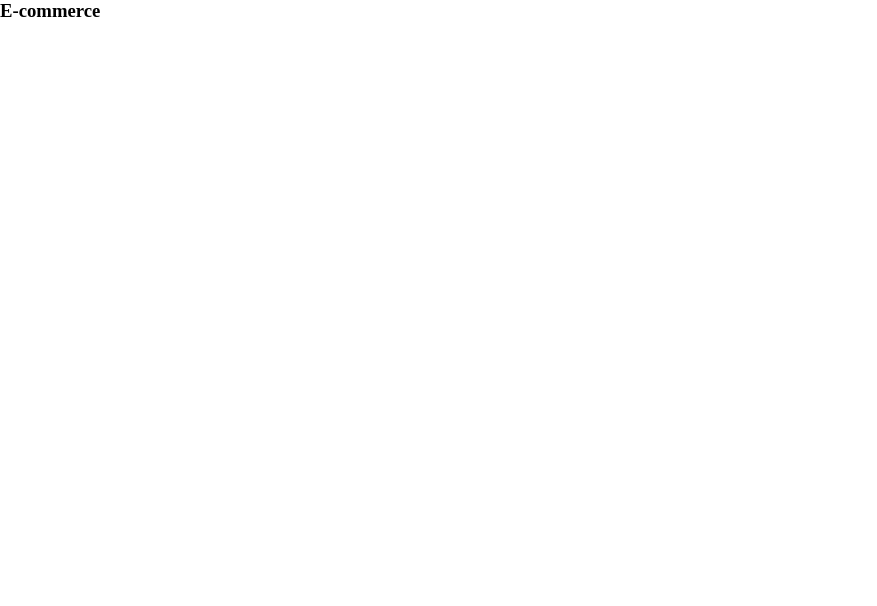
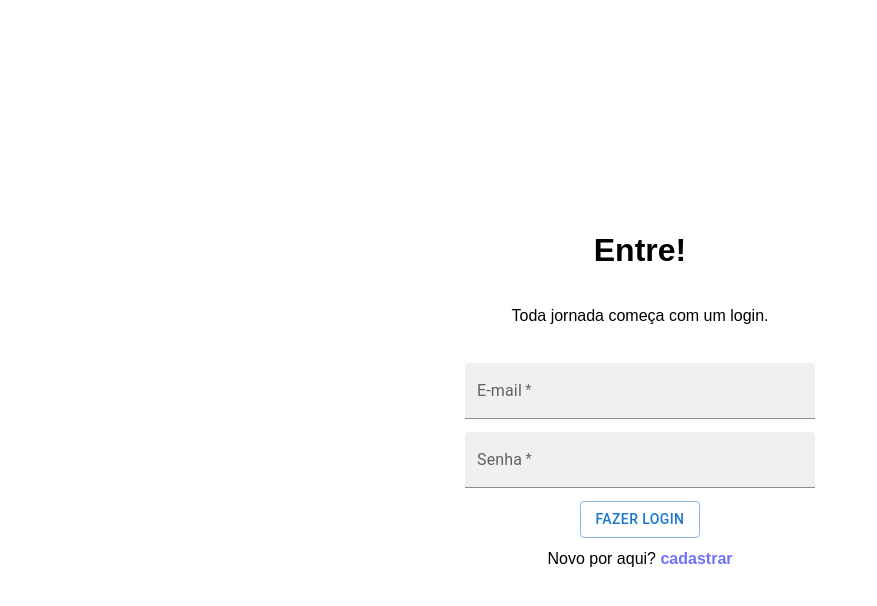
Before and after one commit to LucasPaulo001/E-commerce, a React (Vite) app in the folder client/: page /login in a window 1280 px wide. Shown: the top 606 px of the page, without its empty margins (0-877 px from the left). Built offline with nearby package versions, Linux system fonts and the light colour scheme.

Commit message:
feat: Estrutura de login e cadastro

```diff
--- a/client/src/App.jsx
+++ b/client/src/App.jsx
@@ -1,11 +1,21 @@
 import './App.css'
+import { BrowserRouter, Routes, Route } from "react-router-dom"
+
+//Componentes
+import { Register } from './pages/auth/register/Register'
+import { Login } from './pages/auth/login/Login'
 
 function App() {
 
   return (
-    <>
-      <h3>E-commerce</h3>
-    </>
+
+    <BrowserRouter>
+      <Routes>
+        <Route path='/register' element={<Register />} />
+        <Route path='/login' element={<Login />} />
+      </Routes>
+    </BrowserRouter>
+
   )
 }
 
--- /dev/null
+++ b/client/src/components/button/Button.jsx
@@ -0,0 +1,6 @@
+import * as React from 'react';
+import Button from '@mui/material/Button';
+
+export default function ButtonDefault({text, variant}) {
+  return <Button variant={variant}>{text}</Button>;
+}
--- /dev/null
+++ b/client/src/components/input/Input.jsx
@@ -0,0 +1,18 @@
+import TextField from "@mui/material/TextField";
+
+export const InputDefault = ({ label, value, onChange, type, required, error, fullWidth }) => {
+
+  return (
+
+    <TextField
+        label={label}
+        variant="filled"
+        onChange={onChange}
+        value={value}
+        type={type}
+        required={required}
+        error={error}
+        fullWidth={fullWidth}
+    />
+  );
+};
--- a/client/src/index.css
+++ b/client/src/index.css
@@ -2,4 +2,11 @@
   padding: 0;
   margin: 0;
   box-sizing: border-box;
+  font-family: Arial, Helvetica, sans-serif;
 }
+
+a{
+  text-decoration: none;
+  font-weight: bold;
+  color: rgb(113, 113, 255);
+}
--- /dev/null
+++ b/client/src/pages/auth/auth.module.css
@@ -0,0 +1,21 @@
+.container {
+  height: 100vh;
+  display: flex;
+  align-items: center;
+  justify-content: center;
+  flex-direction: column;
+  gap: 3vw;
+}
+
+.container form {
+  width: 350px;
+  display: flex;
+  flex-direction: column;
+  align-items: center;
+  justify-content: center;
+  gap: 1vw;
+}
+
+.localInput {
+  width: 100%;
+}
--- /dev/null
+++ b/client/src/pages/auth/login/Login.jsx
@@ -0,0 +1,37 @@
+import ButtonDefault from "../../../components/button/Button";
+import { InputDefault } from "../../../components/input/Input";
+import styles from "../auth.module.css";
+import { Link } from "react-router-dom";
+
+export const Login = () => {
+  return (
+    <div className={styles.container}>
+        <h1>Entre!</h1>
+        <p>Toda jornada começa com um login.</p>
+      <form>
+        <div className={styles.localInput}>
+          <InputDefault
+            fullWidth={true}
+            label={"E-mail"}
+            type={"email"}
+            required={true}
+          />
+        </div>
+
+        <div className={styles.localInput}>
+          <InputDefault
+            fullWidth={true}
+            label={"Senha"}
+            type={"password"}
+            required={true}
+          />
+        </div>
+        <ButtonDefault
+            text={"Fazer login"}
+            variant={"outlined"}
+        />
+        <span>Novo por aqui? <Link to={"/register"}>cadastrar</Link></span>
+      </form>
+    </div>
+  );
+};
--- /dev/null
+++ b/client/src/pages/auth/register/Register.jsx
@@ -0,0 +1,36 @@
+import styles from "../auth.module.css";
+import { InputDefault } from "../../../components/input/Input";
+import ButtonDefault from "../../../components/button/Button";
+import { Link } from "react-router-dom";
+
+export const Register = () => {
+  return (
+    <div className={styles.container}>
+        <h1>Cadastrar!</h1>
+        <p>Criar uma conta é só o começo de algo delicioso.</p>
+      <form>
+        <div className={styles.localInput}>
+          <InputDefault label={"Nome"} type={"text"} required={true} fullWidth={true} />
+        </div>
+        <div className={styles.localInput}>
+          <InputDefault label={"E-mail"} type={"E-mail"} required={true} fullWidth={true} />
+        </div>
+        <div className={styles.localInput}>
+          <InputDefault label={"Senha"} type={"password"} required={true} fullWidth={true} />
+        </div>
+
+        <div className={styles.localInput}>
+          <InputDefault label={"Confirmar senha"} type={"password"} required={true} fullWidth={true} />
+        </div>
+
+        <div className={styles.localInput}>
+          <InputDefault label={"Telefone"} type={"tel"} required={true} fullWidth={true} />
+        </div>
+
+        <ButtonDefault text={"Cadastro"} variant={"outlined"} />
+
+        <span>Tem uma conta? <Link to={"/login"}>Entre</Link></span>
+      </form>
+    </div>
+  );
+};
```
Also changed, not shown: client/package.json (+6 -1 lines), 1 other file (tests, documents, lock files or other folders).
